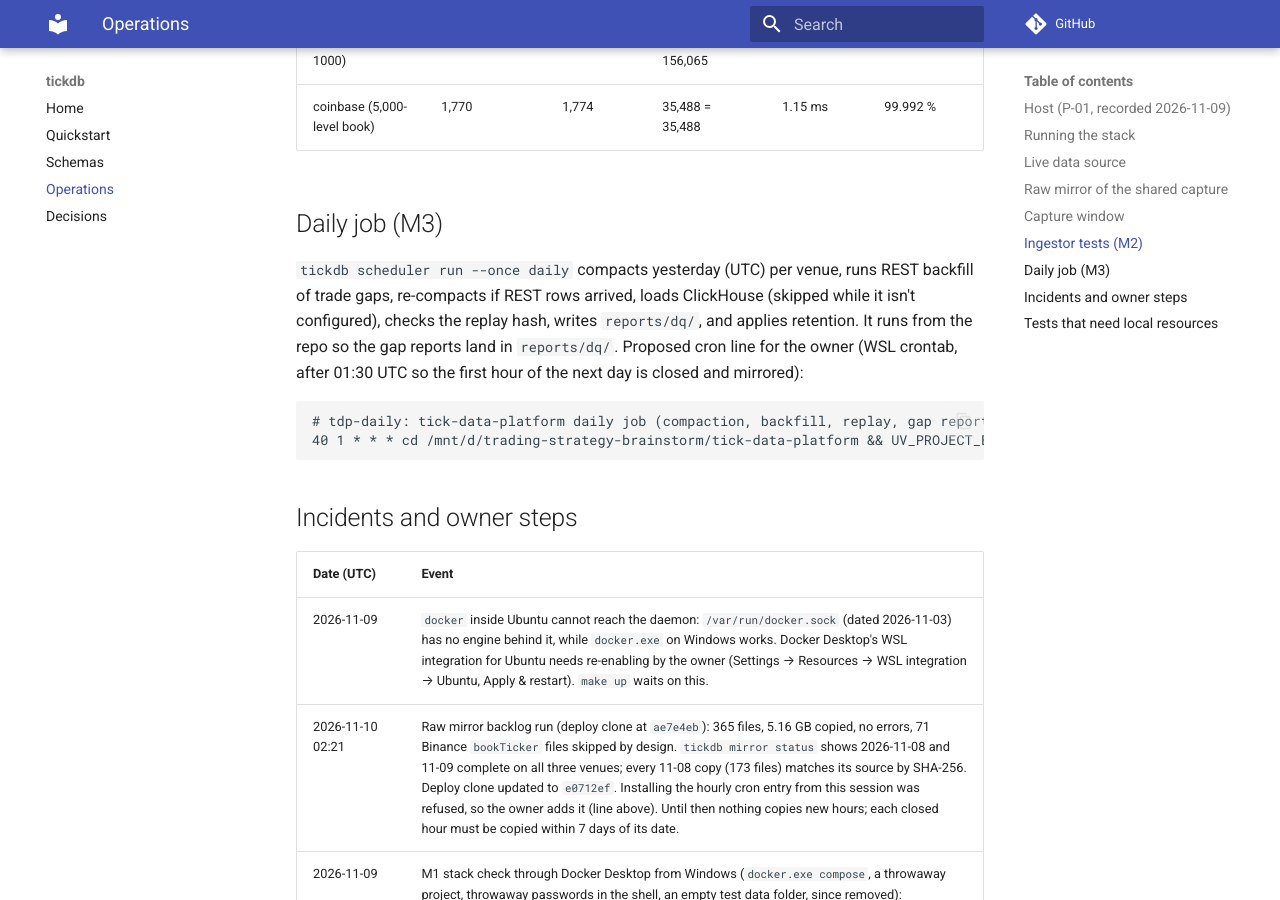
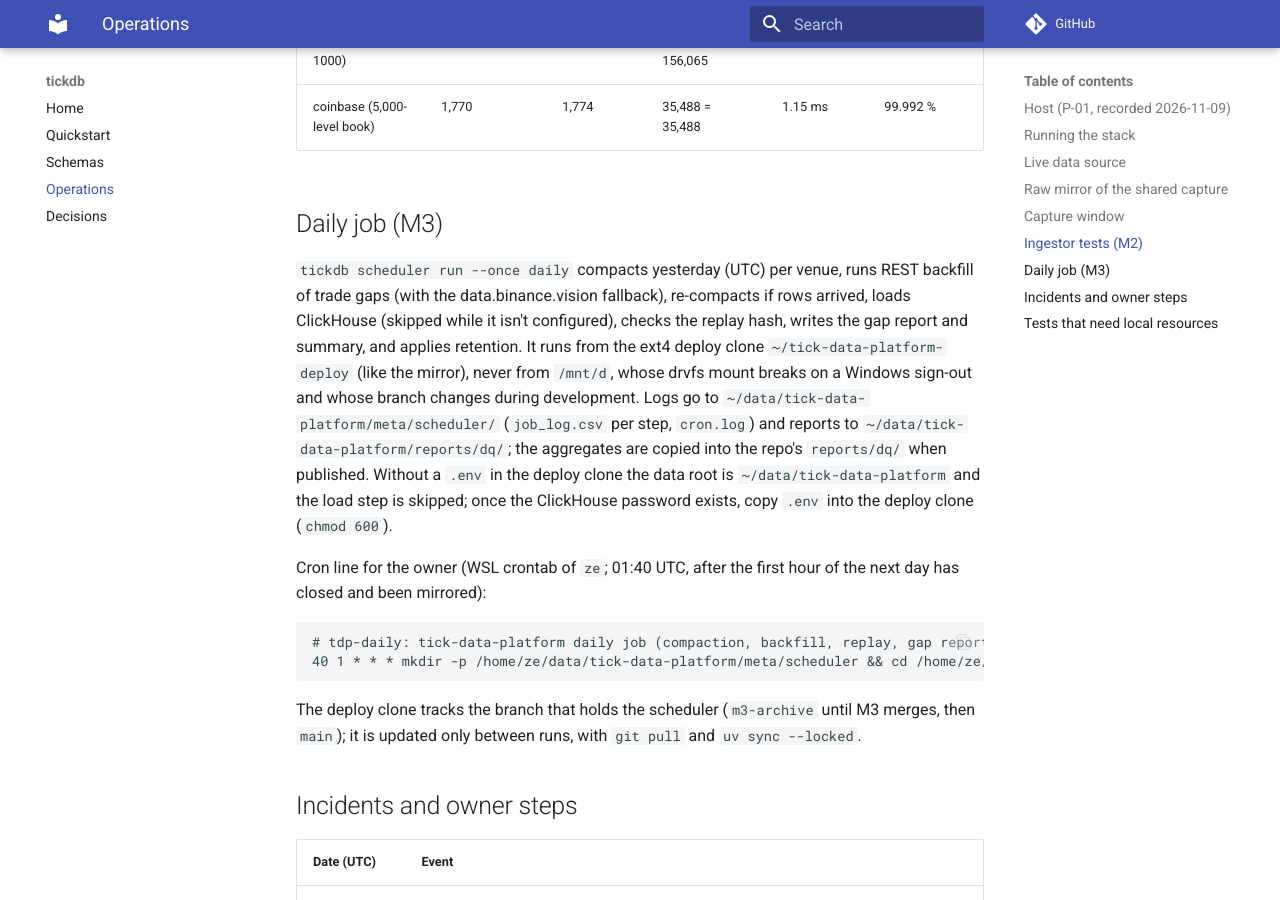
Before and after one commit to avmhdt/tick-data-platform, an MkDocs documentation site: the page built from docs/operations.md, in a window 1280 px wide and 900 px high, scrolled down 2686 px. Built offline with MkDocs 1.6.1 and Material for MkDocs 9.7.7, drawn with Linux system fonts in a browser that asks for light colours; comment, search, counter and statistics services are not loaded.

Commit message:
Daily job runs from the ext4 deploy clone

````diff
--- a/docs/operations.md
+++ b/docs/operations.md
@@ -101,15 +101,27 @@ The 5x run on 2026-11-10 (WSL, reference PC, `nice 10`) is in
 ## Daily job (M3)
 
 `tickdb scheduler run --once daily` compacts yesterday (UTC) per venue, runs REST backfill of
-trade gaps, re-compacts if REST rows arrived, loads ClickHouse (skipped while it isn't
-configured), checks the replay hash, writes `reports/dq/`, and applies retention. It runs from
-the repo so the gap reports land in `reports/dq/`. Proposed cron line for the owner (WSL
-crontab, after 01:30 UTC so the first hour of the next day is closed and mirrored):
+trade gaps (with the data.binance.vision fallback), re-compacts if rows arrived, loads
+ClickHouse (skipped while it isn't configured), checks the replay hash, writes the gap report
+and summary, and applies retention. It runs from the ext4 deploy clone
+`~/tick-data-platform-deploy` (like the mirror), never from `/mnt/d`, whose drvfs mount breaks
+on a Windows sign-out and whose branch changes during development. Logs go to
+`~/data/tick-data-platform/meta/scheduler/` (`job_log.csv` per step, `cron.log`) and reports to
+`~/data/tick-data-platform/reports/dq/`; the aggregates are copied into the repo's
+`reports/dq/` when published. Without a `.env` in the deploy clone the data root is
+`~/data/tick-data-platform` and the load step is skipped; once the ClickHouse password exists,
+copy `.env` into the deploy clone (`chmod 600`).
+
+Cron line for the owner (WSL crontab of `ze`; 01:40 UTC, after the first hour of the next day
+has closed and been mirrored):
 
 ```cron
-# tdp-daily: tick-data-platform daily job (compaction, backfill, replay, gap reports, retention)
-40 1 * * * cd /mnt/d/trading-strategy-brainstorm/tick-data-platform && UV_PROJECT_ENVIRONMENT=/home/ze/.cache/tickdb/venv nice -n 10 ionice -c3 /home/ze/.local/bin/uv run --no-sync tickdb scheduler run --once daily >> /home/ze/data/tick-data-platform/meta/scheduler.log 2>&1 # tdp-daily
+# tdp-daily: tick-data-platform daily job (compaction, backfill, replay, gap reports, retention). Runs from the ext4 deploy clone.
+40 1 * * * mkdir -p /home/ze/data/tick-data-platform/meta/scheduler && cd /home/ze/tick-data-platform-deploy && nice -n 10 ionice -c3 /home/ze/.local/bin/uv run --no-sync tickdb scheduler run --once daily >> /home/ze/data/tick-data-platform/meta/scheduler/cron.log 2>&1 # tdp-daily
 ```
+
+The deploy clone tracks the branch that holds the scheduler (`m3-archive` until M3 merges,
+then `main`); it is updated only between runs, with `git pull` and `uv sync --locked`.
 
 ## Incidents and owner steps
 
````
